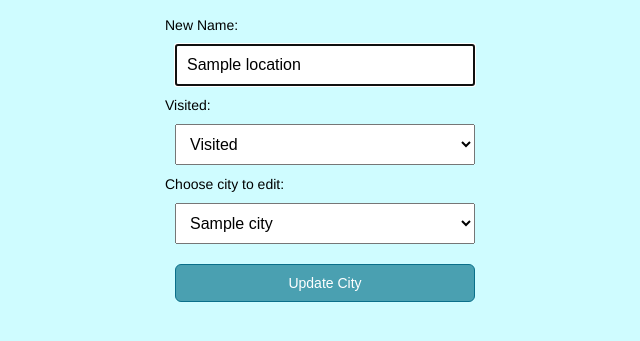
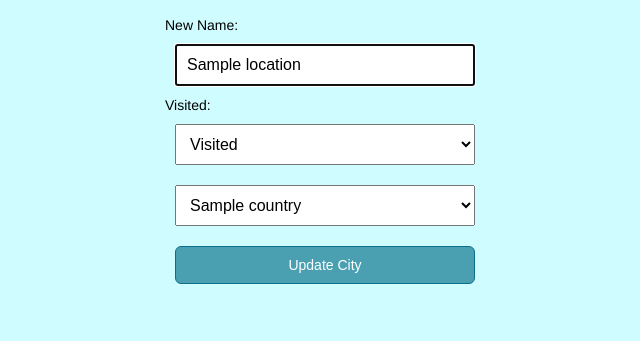
Before and after one commit to rachelmcdonald/Before_I_Kick_The_Bucket, a Flask app: template templates/cities/edit.html in a window 1280 px wide. Shown: the part 52-393 px from the top of the page, without its empty margins (325-965 px from the left). Run offline with Flask 2, Linux system fonts and the light colour scheme; the template is opened without the code that fills it: most values are stand-ins (such as "Sample title", 1, 10 or a date in 2020); some web fonts are replaced.

Commit message:
Issue fixed with accessing the dropdown menu of countries whilst editing the city section. Dropdown now shows list of all countries from my country list that allows the city to be 'related' to the country

```diff
--- a/controllers/city_controller.py
+++ b/controllers/city_controller.py
@@ -41,8 +41,9 @@ def show(id):
 # GET
 @cities_blueprint.route("/cities/<id>/edit", methods=['GET'])
 def edit_city(id):
+    countries = country_repository.select_all()
     city = city_repository.select(id)
-    return render_template('cities/edit.html', city = city)
+    return render_template('cities/edit.html', city = city, countries = countries)
 
 # UPDATE
 # PUT '/tasks/<id>'
--- a/repositories/city_repository.py
+++ b/repositories/city_repository.py
@@ -30,9 +30,7 @@ def select(id):
     sql = "SELECT * FROM cities WHERE id = %s"
     values = [id]
     result = run_sql(sql, values)[0]
-
-    for row in result:
-        country = country_repository.select(row['country_id'])
+    country = country_repository.select(result['country_id'])
 
     if result is not None:
         city = City(result['name'], country, result['visited'], result['id'] )
--- a/static/style.css
+++ b/static/style.css
@@ -31,7 +31,6 @@ label {
     font-family: "Helvetica", arial, sans-serif;
     font-size: 14px;
 }
-
 
 li {
     list-style: none;
@@ -70,6 +69,7 @@ h1 {
     font-size: 60px;
     color:#1F7A8C;
     border: 2px solid rgb(77, 205, 196);
+    box-shadow: 10px 5px 5px rgb(12, 86, 136);
     border-radius: 30px;
     padding: 10px;
 }
--- a/templates/cities/edit.html
+++ b/templates/cities/edit.html
@@ -26,12 +26,11 @@
 
 
   <div>
-    <label for="city">Choose city to edit:</label>
-    <select id="city" name="country_id">
-      {% for city in cities %}
-        <option value="{{ city.name }}"
-          {% if country.id== city.name %} selected="selected"{% endif %}>
-          {{ city.name }}
+    <select id="country" name="country_id">
+      {% for country in countries %}
+        <option value="{{ country.id }}"
+          {% if country.id== city.country.id %} selected="selected"{% endif %}>
+          {{ country.name }}
         </option>
       {% endfor %}
     </select>
--- a/templates/index.html
+++ b/templates/index.html
@@ -3,16 +3,14 @@
 <h1>Before I Kick The Bucket..</h1>
 <h2>A place to create your ultimate travel bucket list!</h2>
 <p>Keep note of all of your vacations - past and future! &#127796;</p>
-<div class="">
     <a href='/country'>
         <button class="btn">
              My Countries
          </button>
     </a>
-    <a href='/'>
+    <a href='/cities'>
         <button class="btn">
          My Cities
         </button>
     </a>
-</div>
 {% endblock %}
```
Also changed, not shown: other parts of templates/cities/edit.html (+2 -2 lines), templates/country/edit.html (+0 -14 lines).
